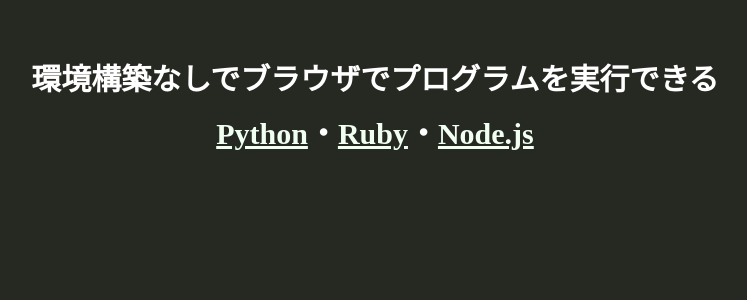
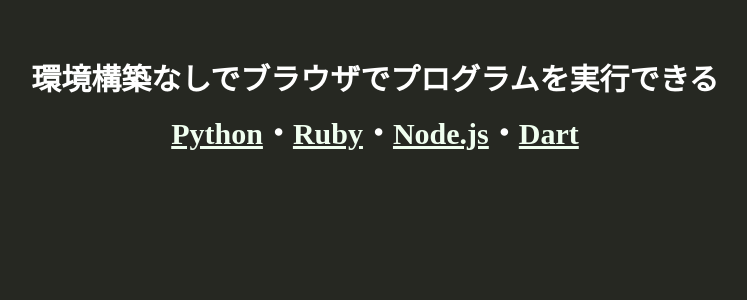
Before and after one commit to ymktmk/OnlineCode-Front, a Vue app: page / in a window 1280 px wide. Shown: the top 300 px of the page, without its empty margins (265-1012 px from the left). Built offline with nearby package versions, Linux system fonts and the light colour scheme.

Commit message:
デザイン変更

```diff
--- a/src/App.vue
+++ b/src/App.vue
@@ -72,7 +72,7 @@
 
 ul > li > span {
     width: 130px;
-    margin-bottom: 30px;
+    margin-bottom: 10px;
     position: relative;
     display: block;
     height: auto;
--- a/src/components/Dart.vue
+++ b/src/components/Dart.vue
@@ -1,8 +1,5 @@
 <template>
     <div>
-
-        <h2>ブラウザでプログラミング！</h2>
-
         <ul>
             <li v-for="item in items" :key="item.name">
                 <a :href="item.url" v-if="!item.children">
--- a/src/components/Node.vue
+++ b/src/components/Node.vue
@@ -1,8 +1,5 @@
 <template>
     <div>
-
-        <h2>ブラウザでプログラミング！</h2>
-
         <ul>
             <li v-for="item in items" :key="item.name">
                 <a :href="item.url" v-if="!item.children">
--- a/src/components/Python.vue
+++ b/src/components/Python.vue
@@ -1,8 +1,5 @@
 <template>
     <div>
-
-        <h2>ブラウザでプログラミング！</h2>
-
         <ul>
             <li v-for="item in items" :key="item.name">
                 <a :href="item.url" v-if="!item.children">
--- a/src/components/Ruby.vue
+++ b/src/components/Ruby.vue
@@ -1,8 +1,5 @@
 <template>
     <div>
-
-        <h2>ブラウザでプログラミング！</h2>
-
         <ul>
             <li v-for="item in items" :key="item.name">
                 <a :href="item.url" v-if="!item.children">
--- a/src/components/TopPage.vue
+++ b/src/components/TopPage.vue
@@ -6,7 +6,8 @@
                 <span><a href="/python">Python</a>・</span>
                 <!-- <span><a href="/php">PHP</a>・</span> -->
                 <span><a href="/ruby">Ruby</a>・</span>
-                <span><a href="/node">Node.js</a></span>
+                <span><a href="/node">Node.js</a>・</span>
+                <span><a href="/dart">Dart</a></span>
             </h2>
             <br>
         </div>
```
